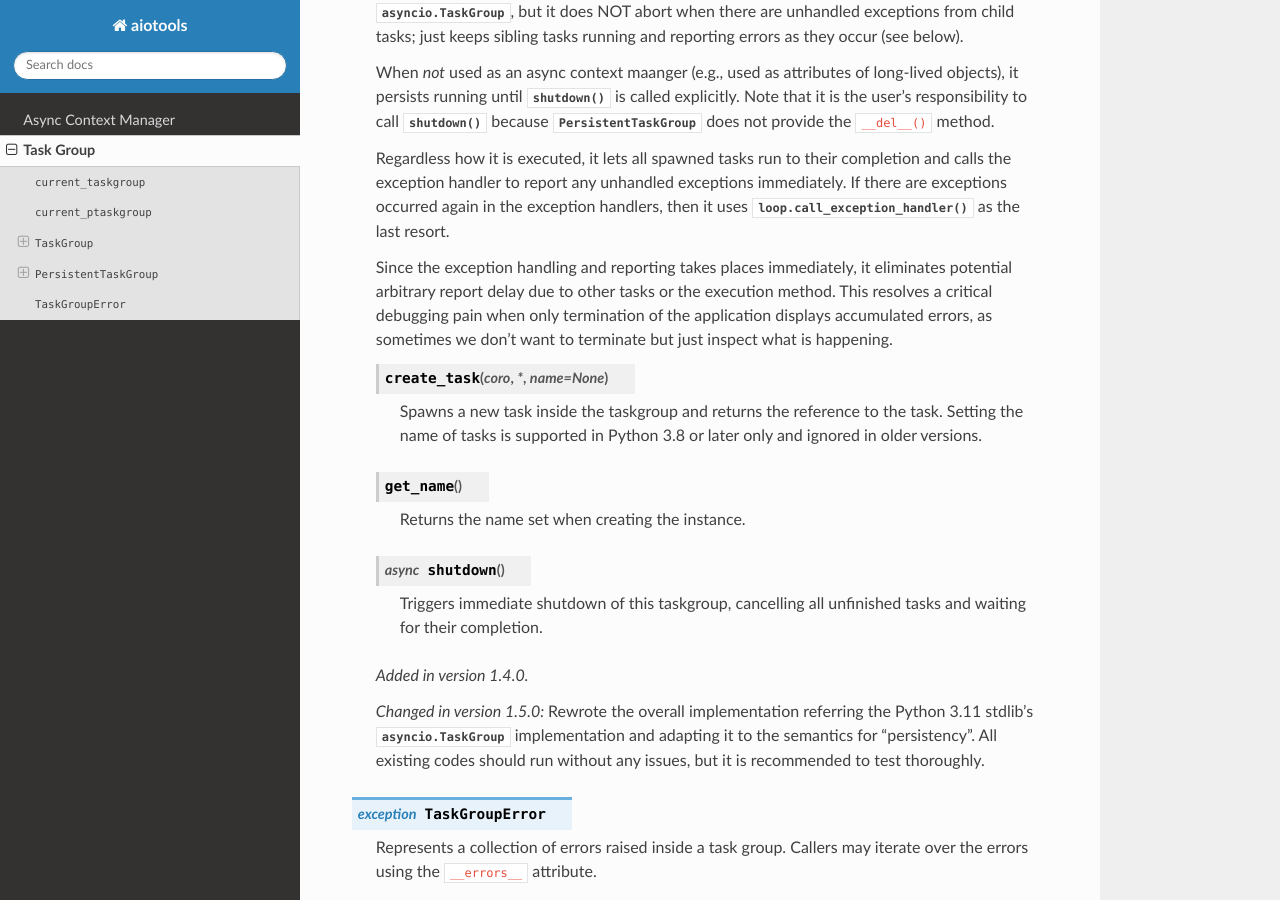
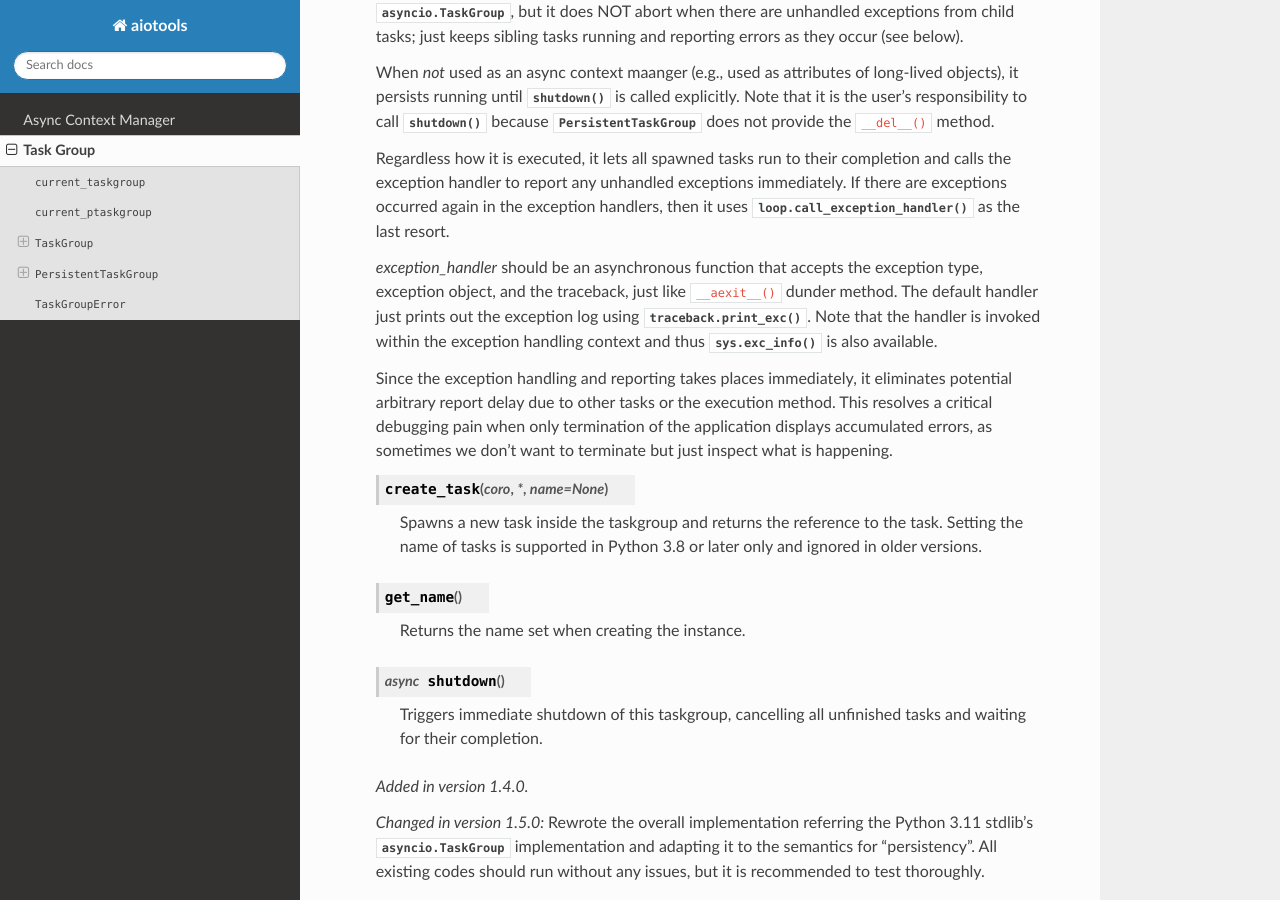
Before and after one commit to achimnol/aiotools, a Sphinx documentation site: the page built from docs/aiotools.taskgroup.rst, in a window 1280 px wide and 900 px high, scrolled down 1201 px. Built offline with Sphinx 7.4.7 and the Read the Docs theme 2.0.0, drawn with Linux system fonts in a browser that asks for light colours; pages that are not in the unit, such as notebooks, are missing from menus; the version number could not be read and is left out.

Commit message:
docs: Add desc about exception handler

```diff
--- a/docs/aiotools.taskgroup.rst
+++ b/docs/aiotools.taskgroup.rst
@@ -77,6 +77,13 @@ Task Group
    :meth:`loop.call_exception_handler() <asyncio.loop.call_exception_handler()>`
    as the last resort.
 
+   *exception_handler* should be an asynchronous function that accepts the
+   exception type, exception object, and the traceback, just like
+   ``__aexit__()`` dunder method.  The default handler just prints out the
+   exception log using :func:`traceback.print_exc()`.  Note that the
+   handler is invoked within the exception handling context and thus
+   :func:`sys.exc_info()` is also available.
+
    Since the exception handling and reporting takes places immediately, it
    eliminates potential arbitrary report delay due to other tasks or the execution
    method.  This resolves a critical debugging pain when only termination of the
```
